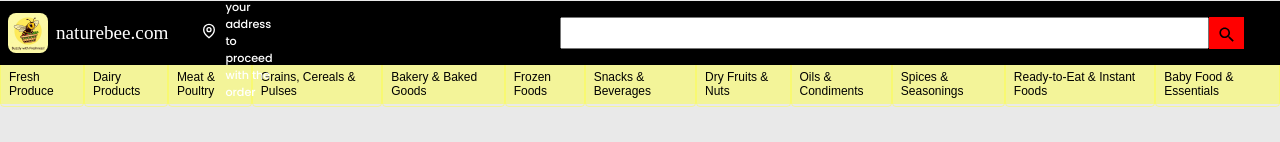
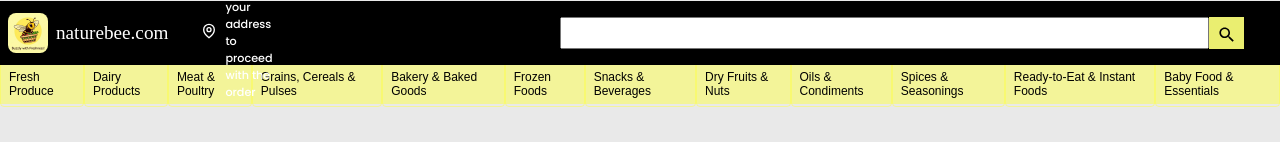
Before and after one commit to NIRANJAN-PATIL-1811/Naturebee, a React (Vite) app in the folder front-end/: page / in a window 1280 px wide. Shown: the top 142 px of the page. Built offline with nearby package versions, Linux system fonts and the light colour scheme; a web font is replaced by a local one.

Commit message:
New Changes Added

```diff
--- a/front-end/src/components/css/Navbar.css
+++ b/front-end/src/components/css/Navbar.css
@@ -84,8 +84,8 @@ body, html {
   padding-right: 1vh;
   padding-top: 1vh;
   font-size: 120%;
-  /* background-color: rgb(234, 238, 112); */
-  background-color: red;
+  background-color: rgb(234, 238, 112);
+  /* background-color: red; */
 }
 
 .cart-div {
```
